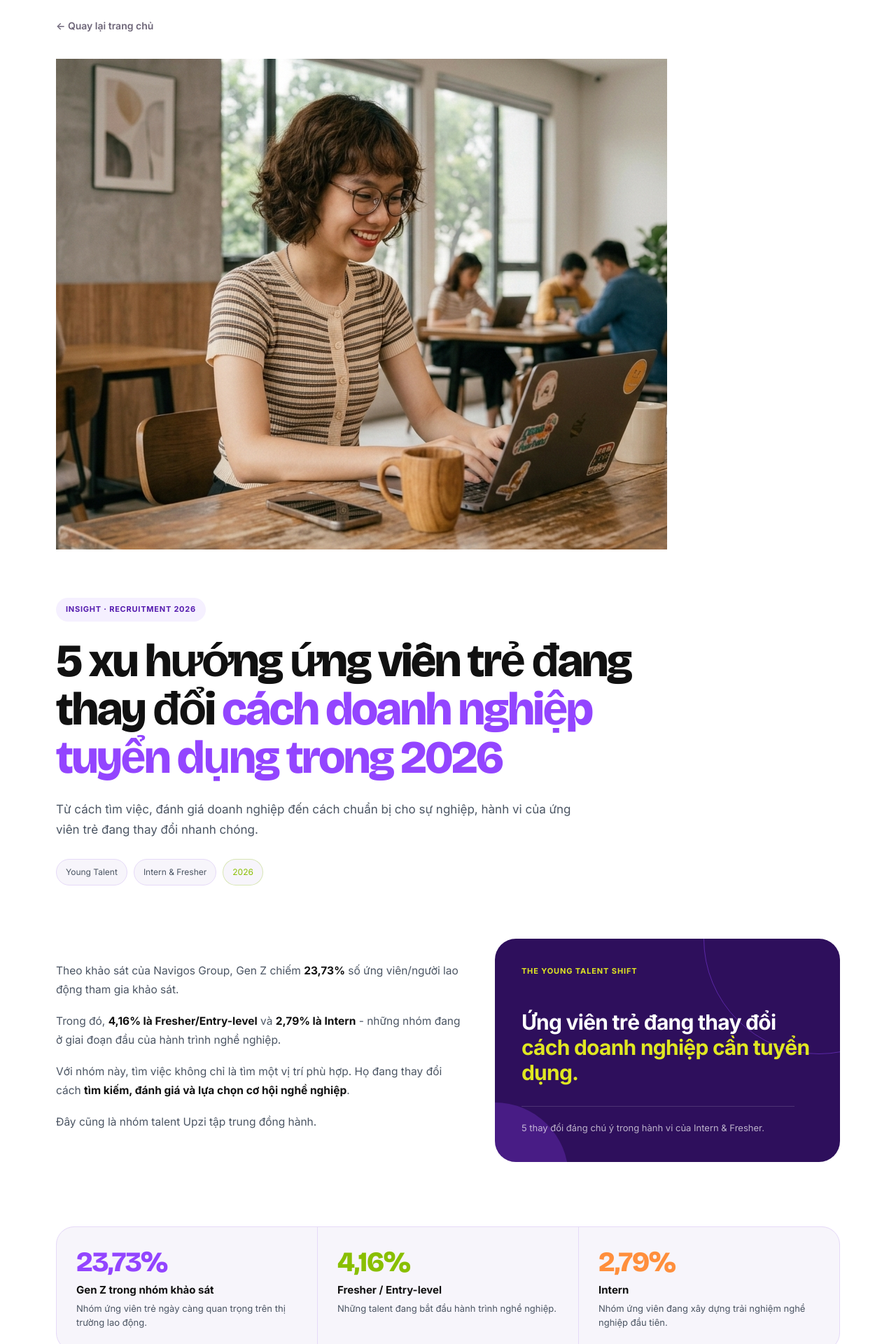
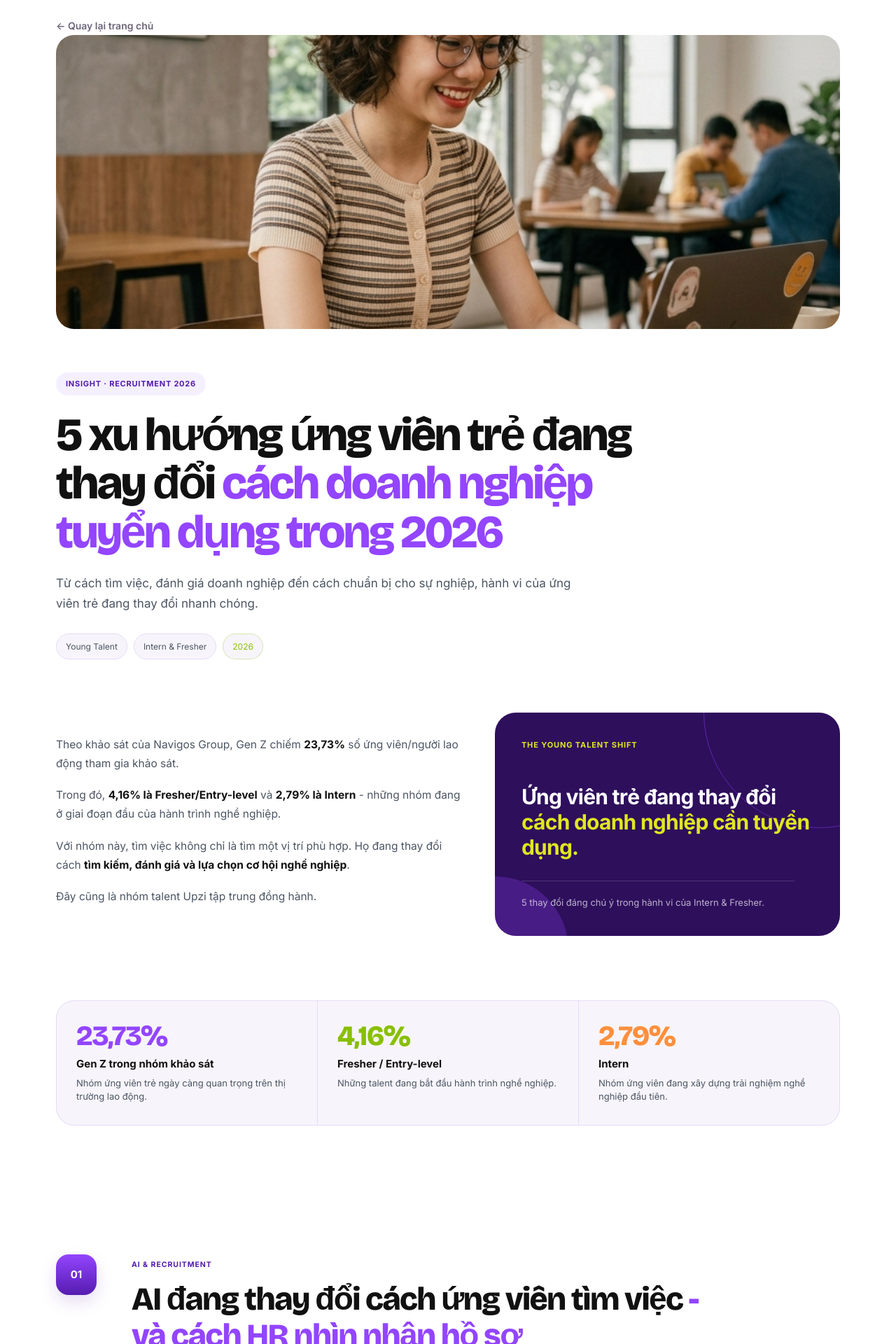
Before and after one commit to upzi-vn/staging, a Jekyll site: the page built from _posts/2026-08-11-xu-huong-tuyen-dung-2026.html, in a window 1280 px wide. Shown: the top 1920 px of the page at 70% size. Built offline with Jekyll 4.4.1, drawn with Linux system fonts in a browser that asks for light colours.

Commit message:
2026-08-11-xu-huong-tuyen-dung-2026.html

```diff
--- a/_posts/2026-08-11-xu-huong-tuyen-dung-2026.html
+++ b/_posts/2026-08-11-xu-huong-tuyen-dung-2026.html
@@ -166,18 +166,28 @@ description: >
        HERO IMAGE
     ========================================================= */
 
-   .insight-hero {
-      padding: 34px 0 0;
-      background: var(--white);
-    }
-
-    .insight-image-opening {
+   .insight-hero-image {
+  display: block;
+  width: 100%;
+  height: 420px;
+
+  object-fit: cover;
+  object-position: center center;
+
+  border-radius: 26px;
+
+  background: var(--off);
+}
+
+.insight-image-opening {
   height: 320px;
   margin-top: 34px;
+
   object-fit: cover;
-  object-position: center 15%;
+
+  /* Đưa vùng crop lên trên để giữ phần đầu */
+  object-position: center 5%;
 }
-
 
     /* =========================================================
        ARTICLE INTRO
```
